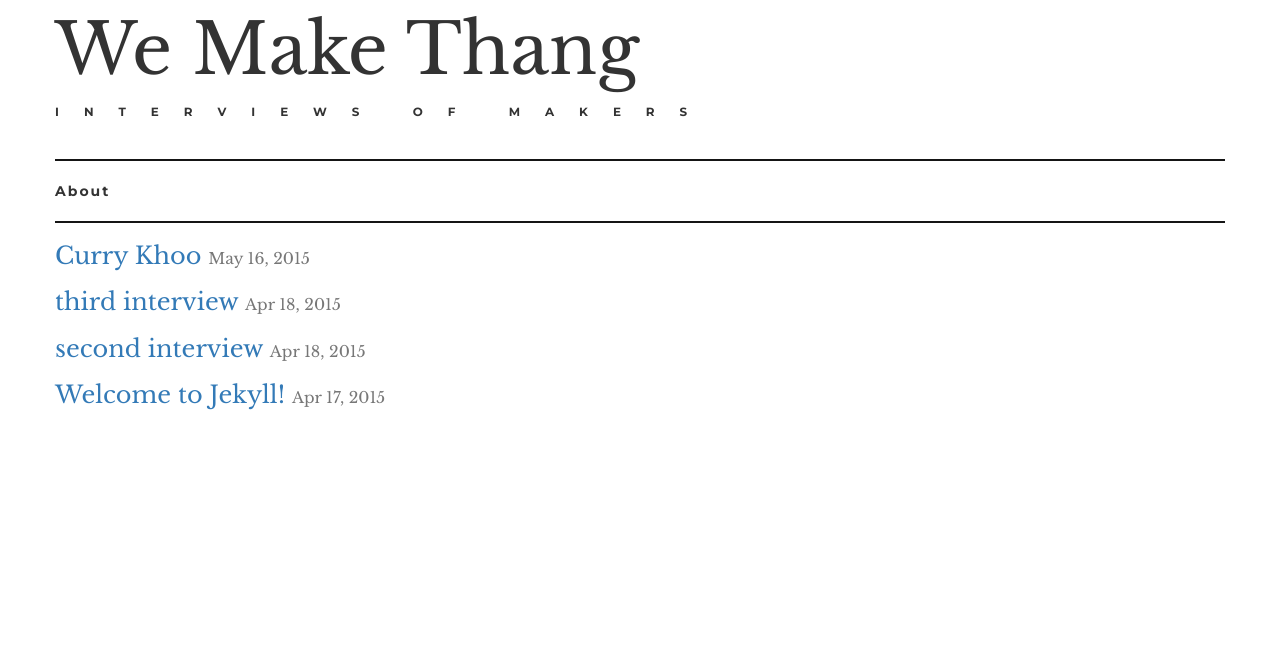
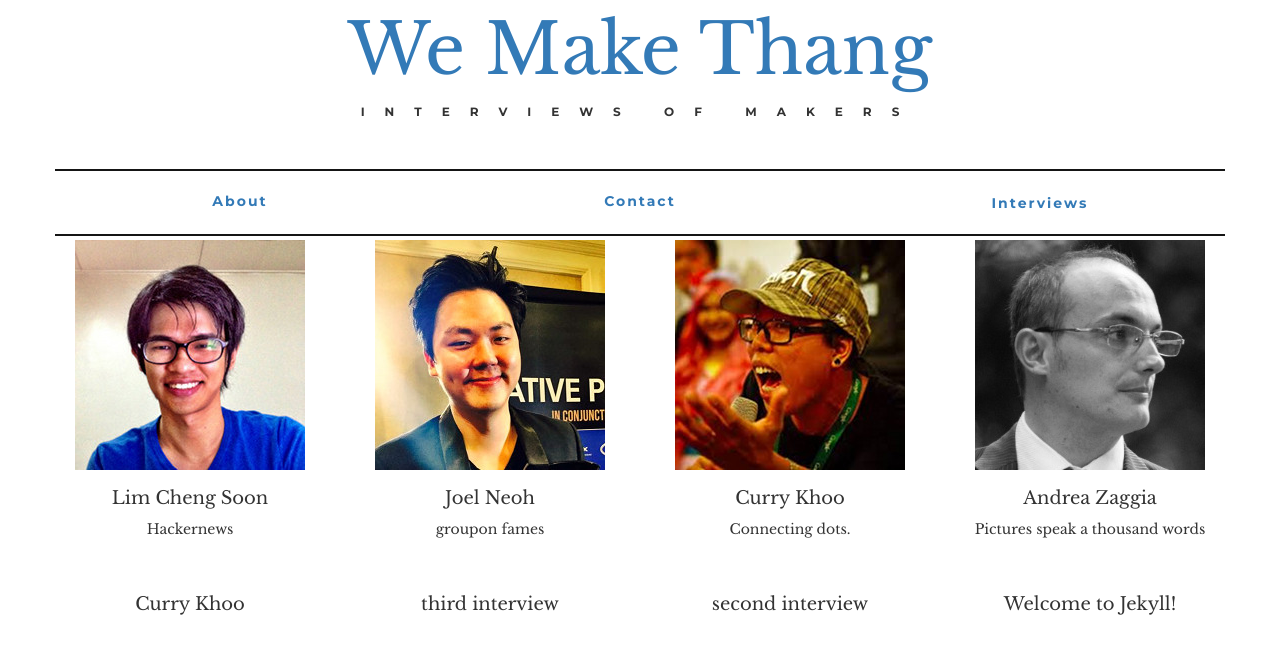
Before and after one commit to kahfei/wemakethang, a Jekyll site: the page built from index.html, in a window 1280 px wide. Shown: the top 654 px of the page. Built offline with Jekyll 4.4.1, drawn with Linux system fonts in a browser that asks for light colours.

```diff
--- a/_includes/header.html
+++ b/_includes/header.html
@@ -1,11 +1,12 @@
 <div class="site-title">
-	{{ site.title }}
+	<a href="/">{{ site.title }}</a>
+	<p class="site-description">{{ site.description }}</p>
 </div>
-<div class="site-description">
-	{{ site.description }}
+
+<div class="site-navigation">
+  <div class="row">
+  {% for page in site.pages %}
+      <div class="col-sm-4 nav-pages"><a href="{{ page.url | prepend: site.baseurl }}">{{ page.title }}</a></div>
+  {% endfor %}
+  </div>
 </div>
-<div class="site-navigation">
-  {% for page in site.pages %}
-    {{ page.title }}
-  {% endfor %}
-</div>
--- a/_layouts/default.html
+++ b/_layouts/default.html
@@ -5,9 +5,9 @@
   	<div class="container">
 	  <div class="row">
 	    {% include header.html %}
-	    <div class="page-content">
+
 	      {{ content }}
-	    </div>
+
 	    {% include footer.html %}
 	  </div>
 	</div>
--- /dev/null
+++ b/_posts/2015-05-16-andrea-zaggia.md
@@ -0,0 +1,8 @@
+---
+layout: post
+title: Andrea Zaggia
+description: Pictures speak a thousand words
+thumbnail: /images/andrea_zaggia.jpg
+category:
+tag:
+---
--- /dev/null
+++ b/_posts/2015-05-16-curry-khoo.md
@@ -0,0 +1,8 @@
+---
+layout: post
+title: Curry Khoo
+description: Connecting dots.
+thumbnail: /images/curry_khoo.jpg
+category:
+tag:
+---
--- /dev/null
+++ b/_posts/2015-05-16-joel-neoh.md
@@ -0,0 +1,8 @@
+---
+layout: post
+title: Joel Neoh
+description: groupon fames
+thumbnail: /images/joel_neoh.jpg
+category:
+tag:
+---
--- /dev/null
+++ b/_posts/2015-05-16-lim-cheng-soon.md
@@ -0,0 +1,8 @@
+---
+layout: post
+title: Lim Cheng Soon
+description: Hackernews
+thumbnail: /images/lim_cheng_soon.jpg
+category:
+tag:
+---
--- a/css/custom.css
+++ b/css/custom.css
@@ -5,15 +5,17 @@ body {
 }
 .site-title {
   font-size: 5em;
+  text-align: center;
 }
 .site-description {
   font-family: 'Montserrat', sans-serif;
-  font-size: .85em;
+  font-size: 12px;
   line-height: 2em;
   font-weight: bold;
-  letter-spacing: 25px;
+  letter-spacing: 20px;
   text-transform: uppercase;
   padding-bottom: 35px;
+  text-align: center;
 }
 .site-navigation {
   font-family: 'Montserrat', sans-serif;
@@ -24,3 +26,12 @@ body {
   border-bottom: 2px solid #151515;
   padding: 20px 0;
 }
+.profile-caption {
+  text-align: center;
+}
+.profile-thumbnail {
+  border: none;
+}
+.nav-pages {
+  text-align: center;
+}
--- a/index.html
+++ b/index.html
@@ -1,13 +1,21 @@
 ---
 layout: default
 ---
-  <ul class="list-unstyled">
-    {% for post in site.posts %}
-      <li>
-        <h3>
-          <a class="post-link" href="{{ post.url | prepend: site.baseurl }}">{{ post.title }}</a>
-          <small>{{ post.date | date: "%b %-d, %Y" }}</small>
-        </h3>
-      </li>
-    {% endfor %}
-  </ul>
+
+<div class="row">
+{% for post in site.posts %}
+  <div class="col-sm-3">
+  	<a href=" {{ post.url | prepend: site.baseurl }} ">
+  	<div class="thumbnail profile-thumbnail">
+      <img src="{{ post.thumbnail }}"/>
+        <div class="caption profile-caption">
+          <h4>
+            {{ post.title }}
+          </h4>
+          {{ post.description }}
+        </div>
+    </div>
+    </a>
+  </div>
+{% endfor %}
+</div>
```
Also changed, not shown: contact.md (added, +5 -0 lines), interviews.md (added, +5 -0 lines), images/andrea_zaggia.jpg (added), images/curry_khoo.jpg (added), images/joel_neoh.jpg (added), images/lim_cheng_soon.jpg (added), 2 other files.
